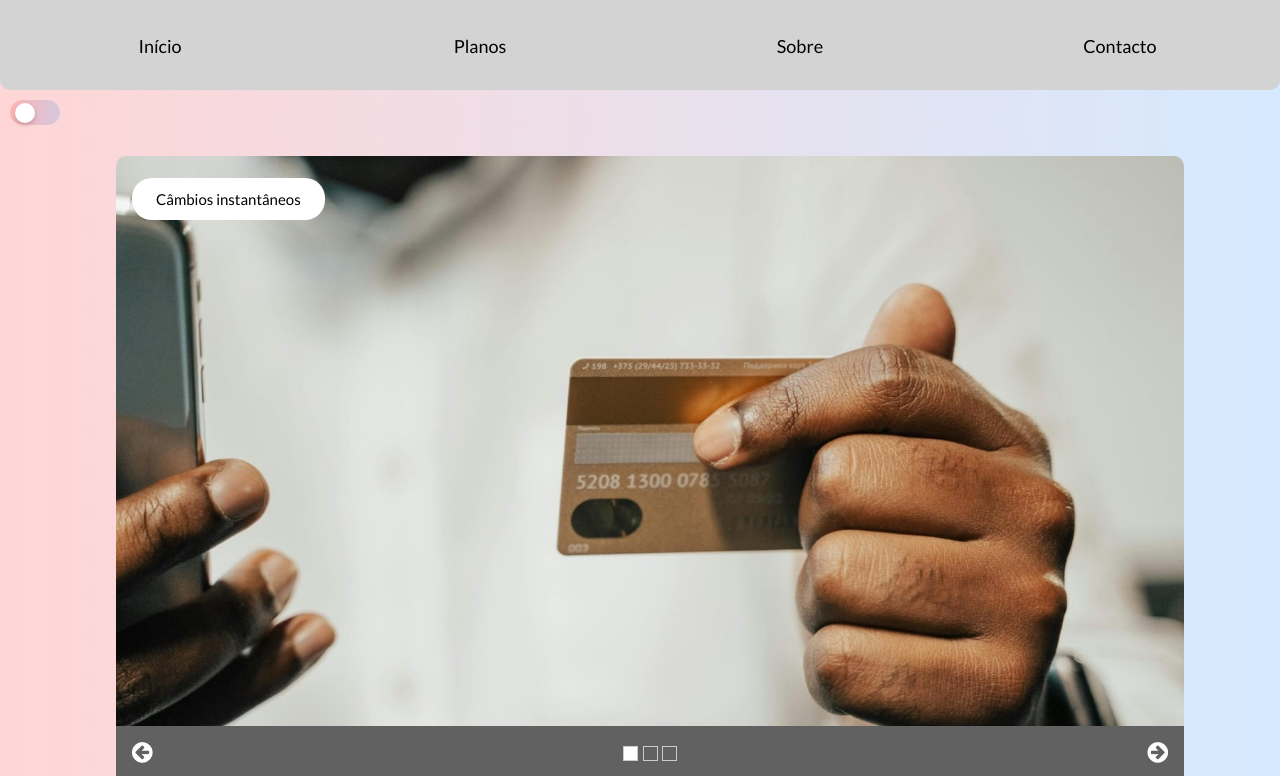
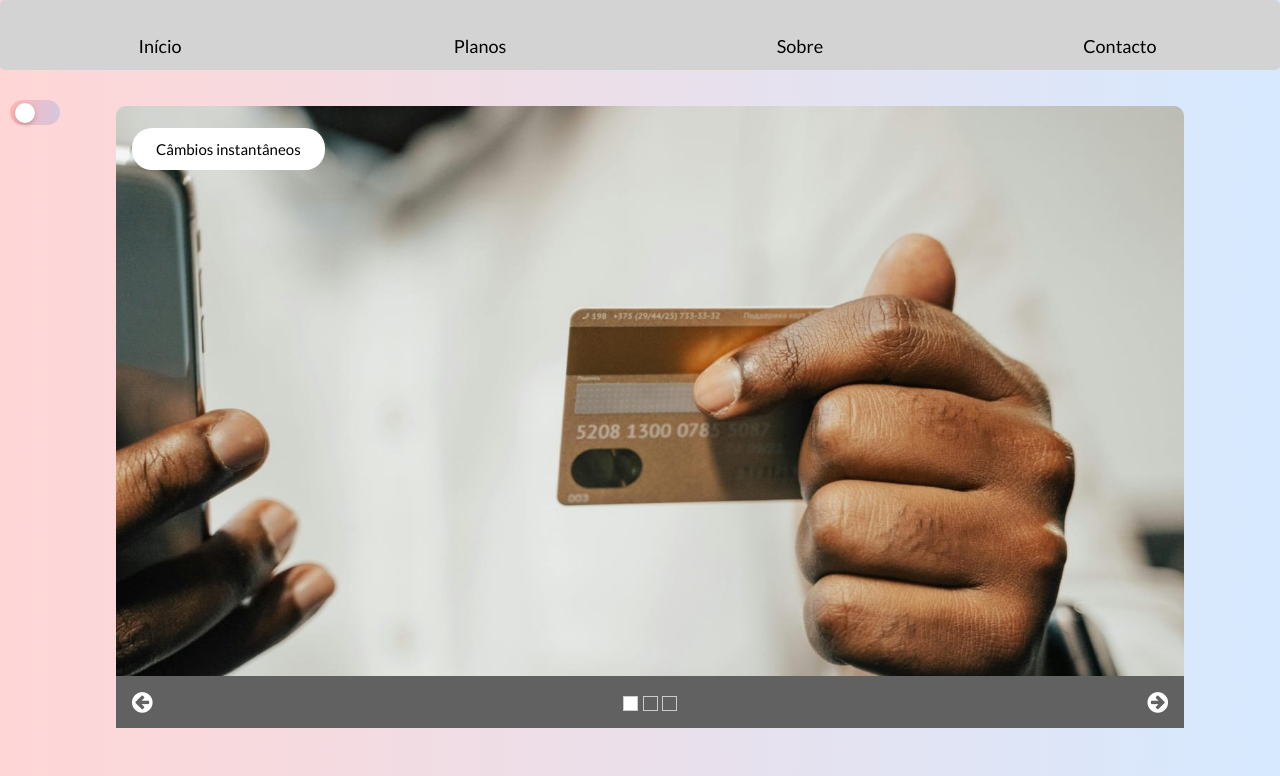
Before and after one commit to JoseJDMuxito/angoline, a website built with webpack: page index.html in a window 1280 px wide. Shown: the top 776 px of the page. Built offline with nearby package versions, Linux system fonts and the light colour scheme.

Commit message:
gffjkljhkl

```diff
--- a/css/style.css
+++ b/css/style.css
@@ -1,8 +1,8 @@
 .div {
   width: 100%;
-  height: 90px;
+  height: 70px;
   background-color:lightgrey;
-  border-radius: 0 0 10px 10px;
+  border-radius: 5px 5px 5px 5px;
   /* Ordem: superior-esquerdo, superior-direito, inferior-direito, inferior-esquerdo */
 }
 
--- a/index.html
+++ b/index.html
@@ -49,7 +49,7 @@
   </div>
 
   <!-- Slideshow -->
-  <div class="w3-container "  style="margin-top:-150px">
+  <div class="w3-container "  style="margin-top:-200px">
     <div class="w3-display-container mySlides">
       <img src="img/WhatsApp%20Image%202024-12-20%20à%2021.24.20_3e370750.jpg" style="width:100%"  class="d2">
       <div class="w3-display-topleft w3-container w3-padding-32">
```
